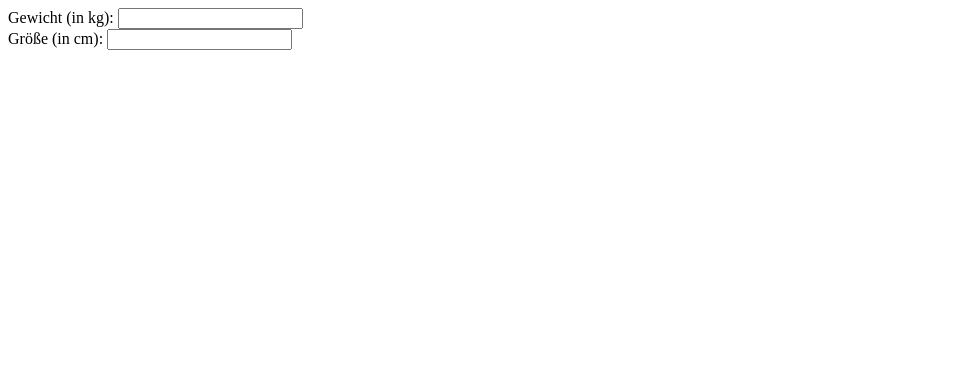
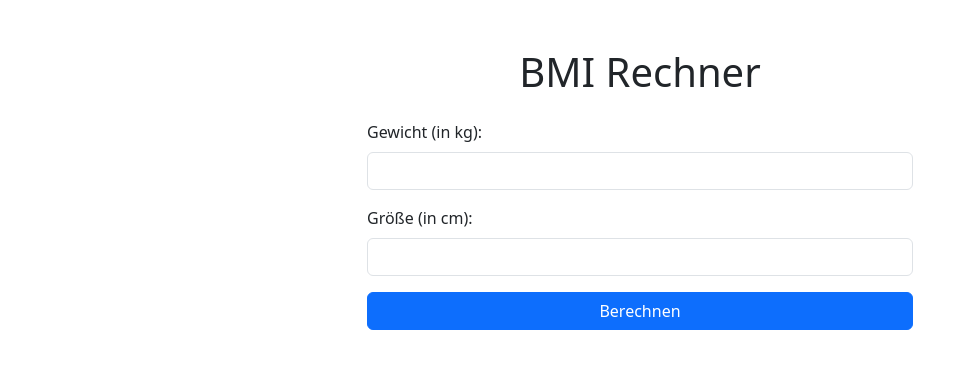
Before and after one commit to tarasowski/github-workflow-bmi, a website: page frontend/index.html in a window 1280 px wide. Shown: the whole page, without its empty margins (0-968 px from the left). Drawn offline with nearby package versions, Linux system fonts and the light colour scheme.

Commit message:
feat: added bootstrap

```diff
--- a/frontend/index.html
+++ b/frontend/index.html
@@ -5,24 +5,44 @@
     <meta name="viewport" content="width=device-width, initial-scale=1.0">
     <meta name="description" content="Your site description">
     <title>Mein BMI Rechner</title>
+    <!-- Bootstrap 5 CSS -->
+    <link href="https://cdn.jsdelivr.net/npm/bootstrap@5.3.0-alpha1/dist/css/bootstrap.min.css" rel="stylesheet">
 </head>
 <body>
 
-  <div>
-    <label for="weight">Gewicht (in kg):</label>
-    <input type="number" id="weight">
-    <span id="show_weight"></span>
+  <div class="container mt-5">
+    <h1 class="text-center mb-4">BMI Rechner</h1>
+
+    <!-- Form for weight and height input -->
+    <div class="row justify-content-center">
+      <div class="col-md-6">
+        <form id="bmiForm" action="#" method="post">
+          <div class="mb-3">
+            <label for="weight" class="form-label">Gewicht (in kg):</label>
+            <input type="number" class="form-control" id="weight" required>
+            <div id="show_weight" class="form-text"></div>
+          </div>
+
+          <div class="mb-3">
+            <label for="height" class="form-label">Größe (in cm):</label>
+            <input type="number" class="form-control" id="height" required>
+            <div id="show_height" class="form-text"></div>
+          </div>
+
+          <button type="submit" class="btn btn-primary w-100">Berechnen</button>
+        </form>
+      </div>
+    </div>
+
+    <!-- Result display -->
+    <div id="result" class="mt-4 text-center">
+      <!-- The BMI value will be inserted here -->
+    </div>
   </div>
 
-  <div>
-    <label for="height">Größe (in cm):</label>
-    <input type="number" id="height">
-    <span id="show_height"></span>
-  </div>
-
-  <div id="result">
-    <!-- hier wird der bmi wert programmatisch eingefügt -->
-  </div>
+  <!-- Bootstrap 5 JS and Popper.js (needed for some Bootstrap components) -->
+  <script src="https://cdn.jsdelivr.net/npm/@popperjs/core@2.11.6/dist/umd/popper.min.js"></script>
+  <script src="https://cdn.jsdelivr.net/npm/bootstrap@5.3.0-alpha1/dist/js/bootstrap.min.js"></script>
 
   <script src="main.js"></script>
 </body>
--- a/frontend/main.js
+++ b/frontend/main.js
@@ -1,8 +1,9 @@
-Array
-  .from(document.getElementsByTagName('input'))
-  .forEach(element => {
-    element.addEventListener('change', updateUI);
-  });
+const form = document.getElementById('bmiForm');
+
+form.addEventListener('submit', function(event) {
+  event.preventDefault();
+  updateUI();
+})
 
 function updateUI() {
   // Logik zur Aktualisierung des UI hier
@@ -16,6 +17,7 @@ function updateUI() {
   result.innerHTML = bmi;
 
 }
+
 
 function calculateBMI(weight, height) {
   // Logik zur Berechnung des BMI hier
```
